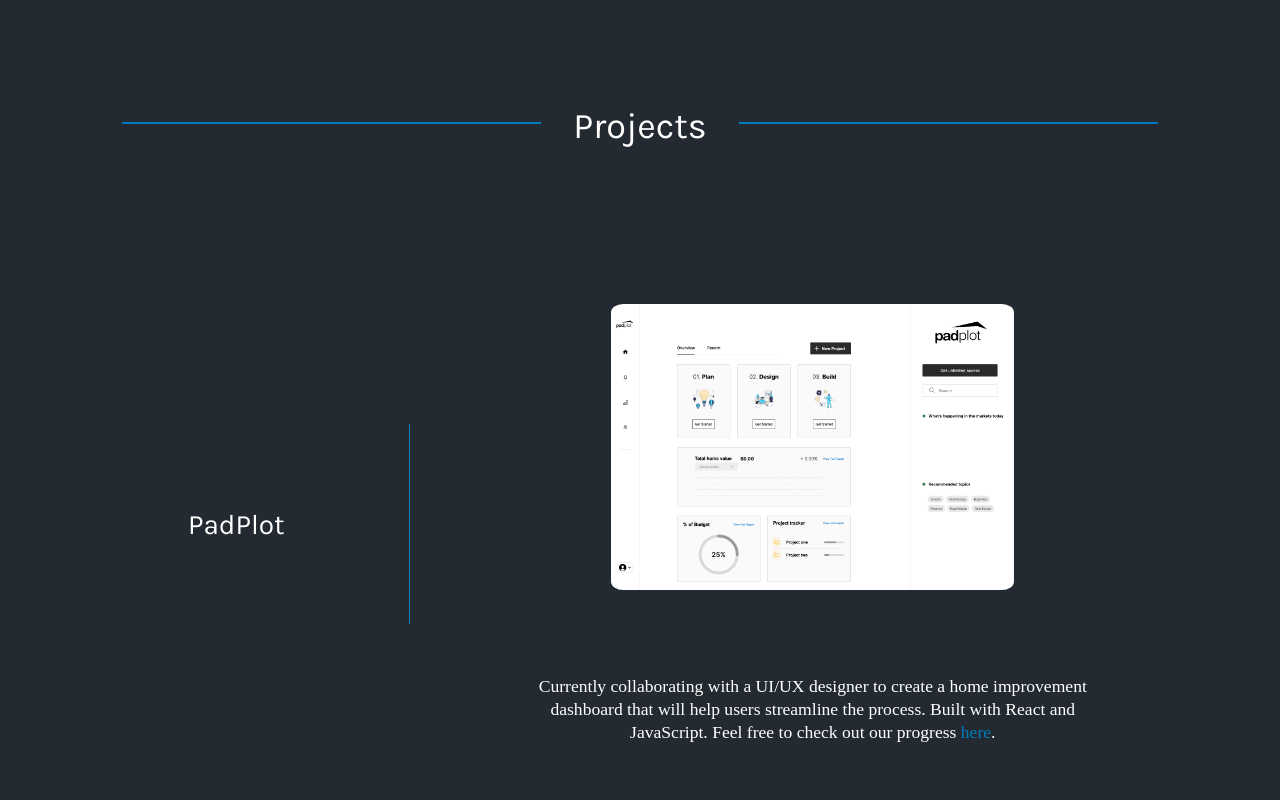
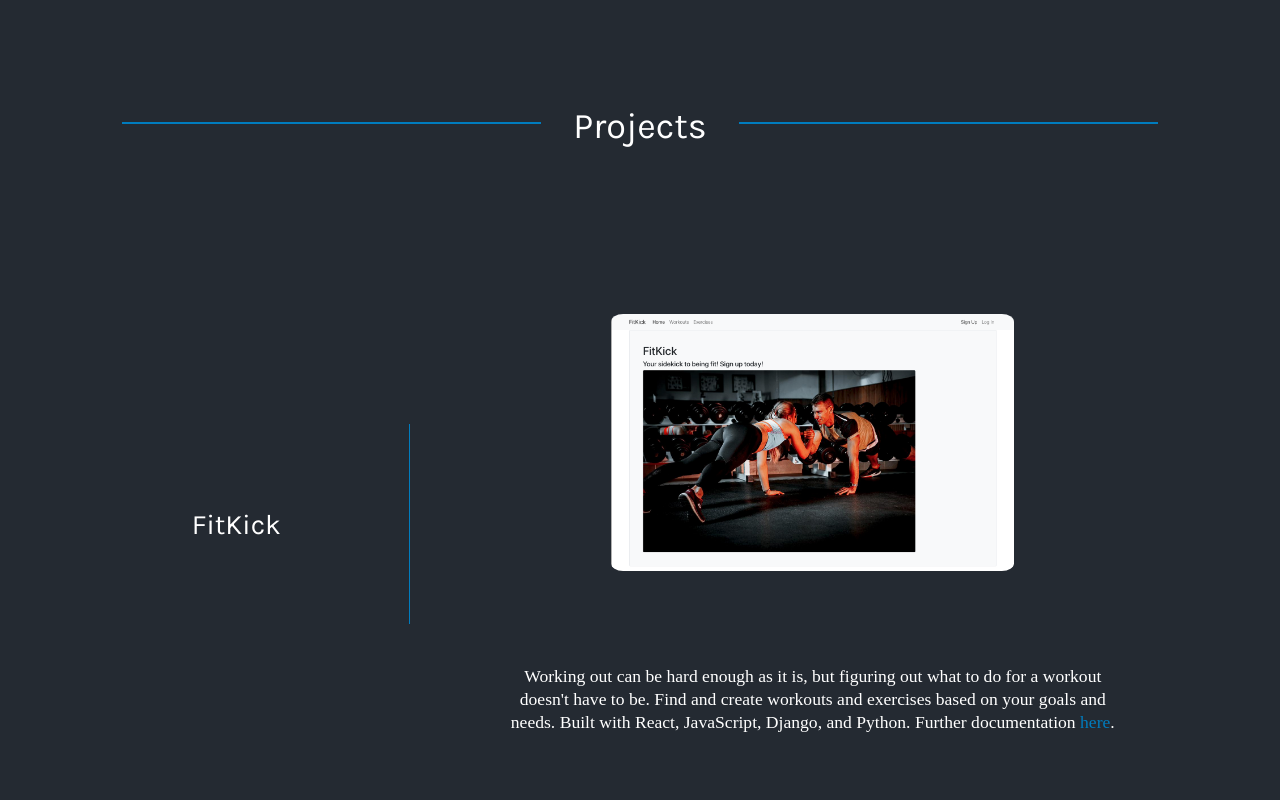
Before and after one commit to tkg808/tkg808.github.io, a website: page index.html in a window 1280 px wide. Shown: the part 1480-2280 px from the top of the page. Drawn offline with Linux system fonts and the light colour scheme; a web font is replaced by a local one.

Commit message:
Remove incomplete project

```diff
--- a/index.html
+++ b/index.html
@@ -82,7 +82,7 @@
       </span>
     </div>
 
-    <section class="page-container project-container">
+    <!-- <section class="page-container project-container">
       <div class="title-container">
         <h2 class="section-title project-title">PadPlot</h2>
       </div>
@@ -101,7 +101,7 @@
             class="text-link">here</a>.
         </p>
       </div>
-    </section>
+    </section> -->
 
     <section class="page-container project-container">
       <div class="title-container">
```
